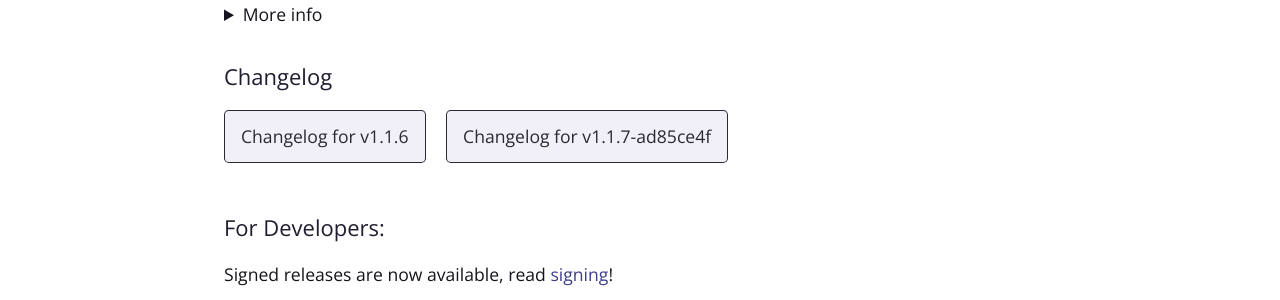
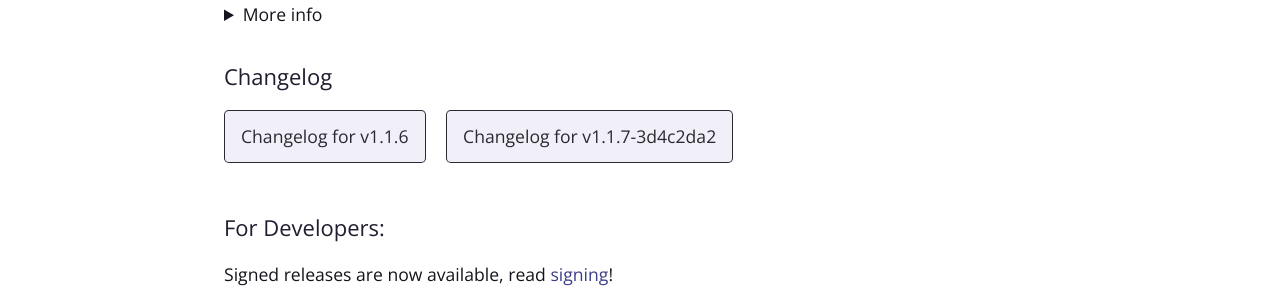
Before and after one commit to kami-blue/website, a Jekyll site: the page built from download.md, in a window 1280 px wide. Shown: the part 621-921 px from the top of the page. Built offline with Jekyll 4.4.1, drawn with Linux system fonts in a browser that asks for light colours.

Commit message:
bump ver to v1.1.7-3d4c2da2

```diff
--- a/_config.yml
+++ b/_config.yml
@@ -7,13 +7,13 @@ github:
   website_url: https://github.com/kami-blue/website
   jar_url: https://github.com/kami-blue/client/releases/download/v1.1.6/KAMI-Blue-v1.1.6-release.jar
   jar_sig_url: https://github.com/kami-blue/client/releases/download/v1.1.6/KAMI-Blue-v1.1.6-release.jar.sig
-  beta_jar_url: https://github.com/kami-blue/nightly-releases/releases/download/1.1.7-ad85ce4f/kamiblue-1.1.7-ad85ce4f-release.jar
+  beta_jar_url: https://github.com/kami-blue/nightly-releases/releases/download/1.1.7-3d4c2da2/kamiblue-1.1.7-3d4c2da2-release.jar
 cur_ver: v1.1.6
-beta_ver: v1.1.7-ad85ce4f
+beta_ver: v1.1.7-3d4c2da2
 discord_url: https://kamiblue.org/discord
 downloads_api_ver: v1
 totalNightlies_api_ver: v1
-total_nightly_releases: 113
+total_nightly_releases: 114
 theme: jekyll-theme-cayman
 gems:
   - jekyll-seo-tag
```
